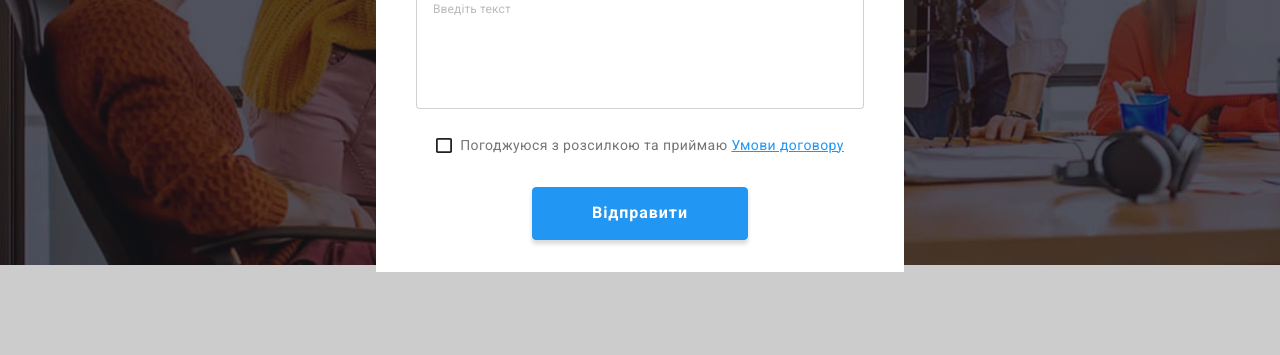
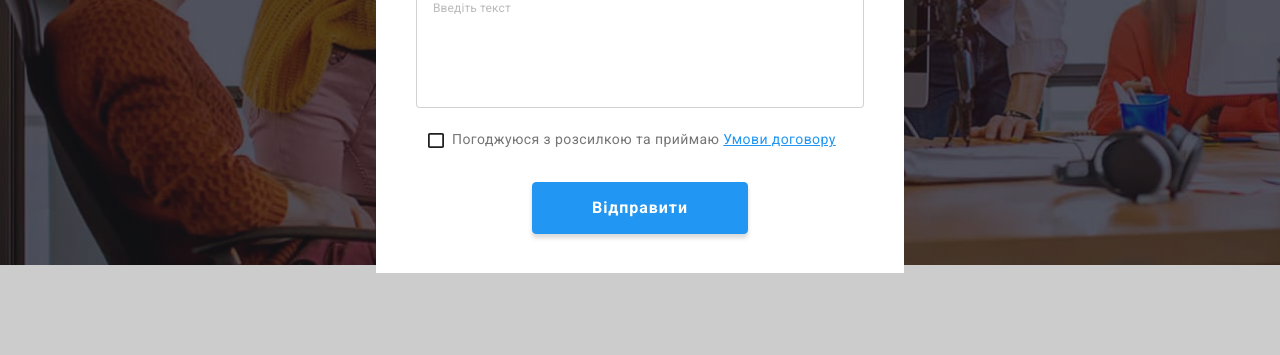
Before and after one commit to NataVerm/goit-markup-hw-06, a plain HTML site: page index.html in a window 1280 px wide. Both pictures are taken after a click on the button "Замовити послугу". Shown: the part 418-773 px from the top of the page. Drawn offline with nearby package versions, Linux system fonts and the light colour scheme.

Commit message:
fix errors

```diff
--- a/css/styles.css
+++ b/css/styles.css
@@ -724,7 +724,7 @@ transition: border-color 250ms cubic-bezier(0.4, 0, 0.2, 1);
   opacity: 1;
   scale: 1;
   width: 528px;
-  height: 580px;
+  height: 582px;
   background-color: var(--primary-text-color-theme-dark);
   transition: opacity 250ms cubic-bezier(0.4, 0, 0.2, 1), scale 250ms cubic-bezier(0.4, 0, 0.2, 1);
   padding: 40px;
@@ -827,6 +827,7 @@ color: var(--secondary-text-color-theme-light);
   margin-bottom: 20px;
 }
 .contact-form-message {
+  display: block;
   width: 100%;
   height: 120px;
   resize: none;
@@ -851,14 +852,12 @@ color: var(--secondary-text-color-theme-light);
   color: rgba(117, 117, 117, 0.5);
 }
 .contact-form-checkbox-wrapper {
-  display: flex;
-  align-items: center;
-  justify-content: center;
   margin-bottom: 30px;
 }
 .contact-form-checkbox-label {
   display: flex;
   align-items: center;
+  margin-left: 12px;
   font-size: 14px;
   line-height: 1.71;
   letter-spacing: 0.03em;
```
